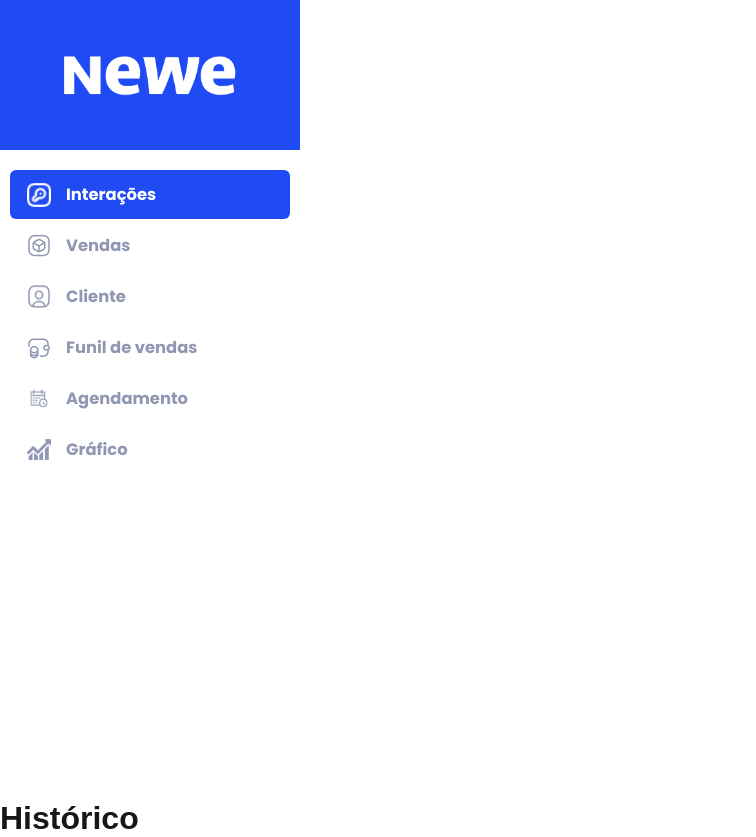
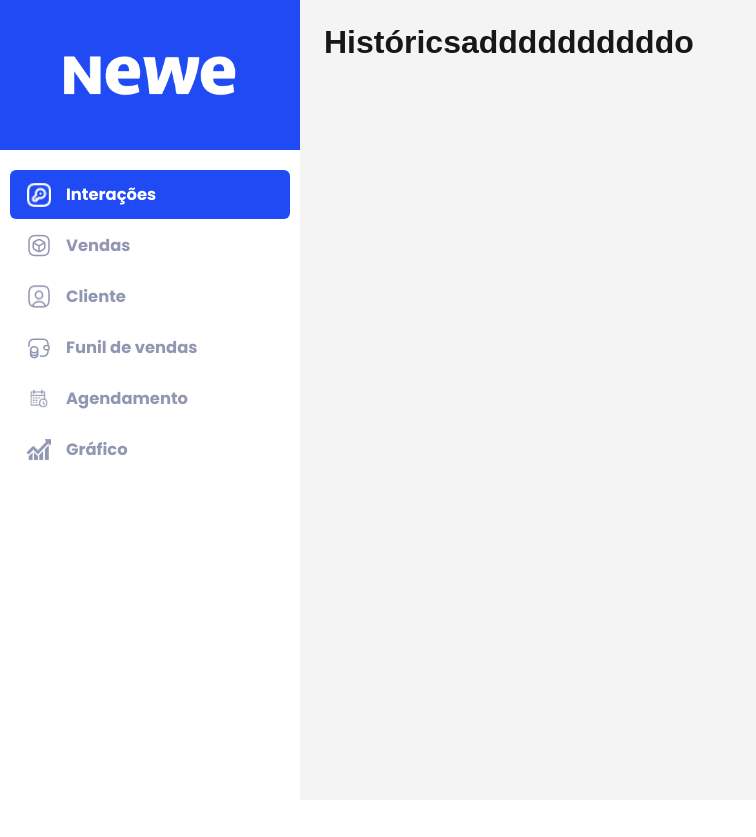
Before and after one commit to heloisa-cardillo/KernelPanic-2DSM-API, a Next.js app in the folder views/frontend-app/: page /historico in a window 1280 px wide. Shown: the whole page, without its empty margins (0-756 px from the left). After the commit the page ends 800 px from the top, so only its background shows below. Built offline with nearby package versions, Linux system fonts and the light colour scheme.

Commit message:
feat(Barra lateral do site adicionada e modularizada)

```diff
--- a/views/frontend-app/app/globals.css
+++ b/views/frontend-app/app/globals.css
@@ -5,12 +5,6 @@
   --foreground: #171717;
 }
 
-@media (prefers-color-scheme: dark) {
-  :root {
-    --background: #f4f4f4;
-    --foreground: #ededed;
-  }
-}
 
 html, body {
   max-width: 100vw;
@@ -38,3 +32,21 @@ a {
     color-scheme: dark;
   }
 }
+
+.layout {
+  display: grid;
+  grid-template-columns: auto 1fr;
+  grid-template-areas: "aside main";
+  height: 100vh;
+}
+
+.layout > :first-child {
+  grid-area: aside;
+}
+
+.layout > main {
+  grid-area: main;
+  padding: 24px;
+  background-color: #f4f4f4;
+  overflow-y: auto;
+}
--- a/views/frontend-app/app/historico/page.tsx
+++ b/views/frontend-app/app/historico/page.tsx
@@ -3,7 +3,7 @@ import React from 'react'
 export default function Historico() {
   return (
     <div>
-        <h1>Histórico</h1>
+        <h1>Históricsaddddddddddo</h1>
     </div>
   )
 }
--- a/views/frontend-app/app/layout.tsx
+++ b/views/frontend-app/app/layout.tsx
@@ -1,7 +1,7 @@
 import type { Metadata } from "next";
 import { Geist, Geist_Mono } from "next/font/google";
 import "./globals.css";
-import LateralBar from "@/components/layout/LateralBar";
+import LateralBar from "@/components/layout/LateralBar/LateralBar";
 
 
 const geistSans = Geist({
@@ -25,12 +25,14 @@ export default function RootLayout({
   children: React.ReactNode;
 }>) {
   return (
-    <html lang="en">
+     <html lang="en">
       <body
         className={`${geistSans.variable} ${geistMono.variable} antialiased`}
       >
-        <LateralBar></LateralBar>
-        {children}
+        <div className="layout">
+          <LateralBar />
+          <main className="conteudo">{children}</main>
+        </div>
       </body>
     </html>
   );
--- a/views/frontend-app/components/layout/LateralBar.module.css
+++ b/views/frontend-app/components/layout/LateralBar/LateralBar.module.css
@@ -24,7 +24,7 @@
   gap: 15px;
   padding: 10px 15px;
   cursor: pointer;
-  width: 100%;
+  width: calc(100% - 20px);
   background-color: transparent;
   border-radius: 6px;
   border-color: transparent;
@@ -37,10 +37,6 @@
   transition: background-color 0.2s, color 0.2s;
 }
 
-.menuItem:hover {
-  background-color: #e6f0ff;
-  color: #1f4af4;
-}
 
 .menuItemAtivo {
   background-color: #1f4af4;
@@ -50,8 +46,20 @@
   width: calc(100% - 20px);
 }
 
+
 .menuItemAtivo h3 {
   color: #fff;
+}
+
+
+
+.menuItem:hover h3  {
+  color: #1f4af4;
+}
+
+.menuItem:hover {
+  background-color: #e6f0ff;
+  color: #1f4af4;
 }
 
 .boxglobal {
--- a/views/frontend-app/components/layout/LateralBar.tsx
+++ b/views/frontend-app/components/layout/LateralBar/LateralBar.tsx
@@ -1,15 +1,20 @@
 "use client";
 import React, { useState } from "react";
 import Image from "next/image";
-import Link from "next/link";
 import TabButton from "./TabButton";
 import styles from "./LateralBar.module.css";
 
-const tab_data = [
+interface TabItem {
+  title: string;
+  id: string;
+  content: (active: boolean) => React.ReactNode;
+}
+
+const tab_data: TabItem[] = [
   {
     title: "interações",
     id: "interações",
-    content: (active) => (
+    content: (active: boolean) => (
       <>
         <Image
           src={
@@ -20,6 +25,7 @@ const tab_data = [
           width={24}
           height={25}
           alt="Ícone de Interações"
+          className={styles.icone}
         />
         <h3>Interações</h3>
       </>
@@ -28,7 +34,7 @@ const tab_data = [
   {
     title: "vendas",
     id: "vendas",
-    content: (active) => (
+    content: (active: boolean) => (
       <>
         <Image
           src={
@@ -39,6 +45,7 @@ const tab_data = [
           width={24}
           height={25}
           alt="Ícone de Vendas"
+          className={styles.icone}
         />
         <h3>Vendas</h3>
       </>
@@ -47,7 +54,7 @@ const tab_data = [
   {
     title: "cliente",
     id: "cliente",
-    content: (active) => (
+    content: (active: boolean) => (
       <>
         <Image
           src={
@@ -58,6 +65,7 @@ const tab_data = [
           width={24}
           height={25}
           alt="Ícone de Cliente"
+          className={styles.icone}
         />
         <h3>Cliente</h3>
       </>
@@ -66,7 +74,7 @@ const tab_data = [
   {
     title: "funil",
     id: "funil",
-    content: (active) => (
+    content: (active: boolean) => (
       <>
         <Image
           src={
@@ -77,6 +85,7 @@ const tab_data = [
           width={24}
           height={25}
           alt="Ícone de Funil de Vendas"
+          className={styles.icone}
         />
         <h3>Funil de vendas</h3>
       </>
@@ -85,7 +94,7 @@ const tab_data = [
   {
     title: "agendamento",
     id: "agendamento",
-    content: (active) => (
+    content: (active: boolean) => (
       <>
         <Image
           src={
@@ -96,6 +105,7 @@ const tab_data = [
           width={24}
           height={25}
           alt="Ícone de Agendamento"
+          className={styles.icone}
         />
         <h3>Agendamento</h3>
       </>
@@ -104,7 +114,7 @@ const tab_data = [
   {
     title: "grafico",
     id: "grafico",
-    content: (active) => (
+    content: (active: boolean) => (
       <>
         <Image
           src={
@@ -115,6 +125,7 @@ const tab_data = [
           width={24}
           height={25}
           alt="Ícone de Gráfico"
+          className={styles.icone}
         />
         <h3>Gráfico</h3>
       </>
@@ -125,7 +136,7 @@ const tab_data = [
 function LateralBar() {
   const [tab, setTab] = useState("interações");
 
-  const handleTabChange = (id) => {
+  const handleTabChange = (id: string) => {
     setTab(id);
   };
 
@@ -133,7 +144,7 @@ function LateralBar() {
     <div className={styles.boxglobal}>
       <div className={styles.barralateral}>
         <Image
-          src={"/images/logoneweglobal.jpg"}
+          src="/images/logoneweglobal.jpg"
           width={300}
           height={150}
           alt="Logo da Newe"
--- a/views/frontend-app/tsconfig.json
+++ b/views/frontend-app/tsconfig.json
@@ -22,6 +22,6 @@
       "@/*": ["./*"]
     }
   },
-  "include": ["next-env.d.ts", "**/*.ts", "**/*.tsx", ".next/types/**/*.ts"],
+  "include": ["next-env.d.ts", "**/*.ts", "**/*.tsx", ".next/types/**/*.ts", "components/layout/LateralBar/TabButton.tsx"],
   "exclude": ["node_modules"]
 }
```
Also changed, not shown: views/frontend-app/components/layout/LateralBar/TabButton.tsx (renamed from views/frontend-app/components/layout/TabButton.jsx, +8 -2 lines), views/frontend-app/components/layout/Calendar/Calendar.tsx (renamed from views/frontend-app/components/layout/Calendar.tsx).
